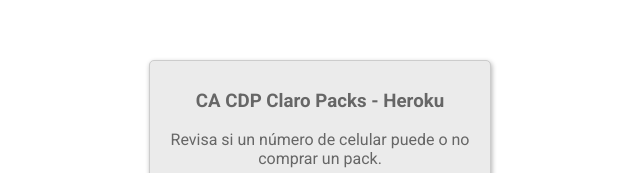
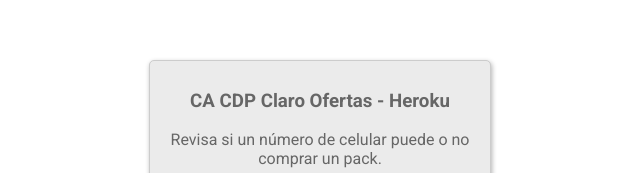
Before and after one commit to mateori0s/CustomActivitiesSalesforce, a website: page public/index.html in a window 1280 px wide. Shown: the part 129-302 px from the top of the page, 320-960 px from the left. Drawn offline with nearby package versions, Linux system fonts and the light colour scheme.

Commit message:
feat: changed CA name from 'packs' to 'ofertas'

```diff
--- a/public/index.html
+++ b/public/index.html
@@ -1,7 +1,7 @@
 <!DOCTYPE html>
 <html>
     <head>
-        <title>CA CDP Claro Packs - Heroku</title>
+        <title>CA CDP Claro Ofertas - Heroku</title>
         <meta charset="utf-8" />
         <meta http-equiv="x-ua-compatible" content="ie-edge" />
         <meta name="viewport" content="width=device-width, initial-scale=1" />
@@ -24,7 +24,7 @@
     </head>
     <body>
         <div class="main-block">
-            <h3>CA CDP Claro Packs - Heroku</h3>
+            <h3>CA CDP Claro Ofertas - Heroku</h3>
             <span>Revisa si un número de celular puede o no comprar un pack.</span>
             <form action="/">
                 <hr>
```
